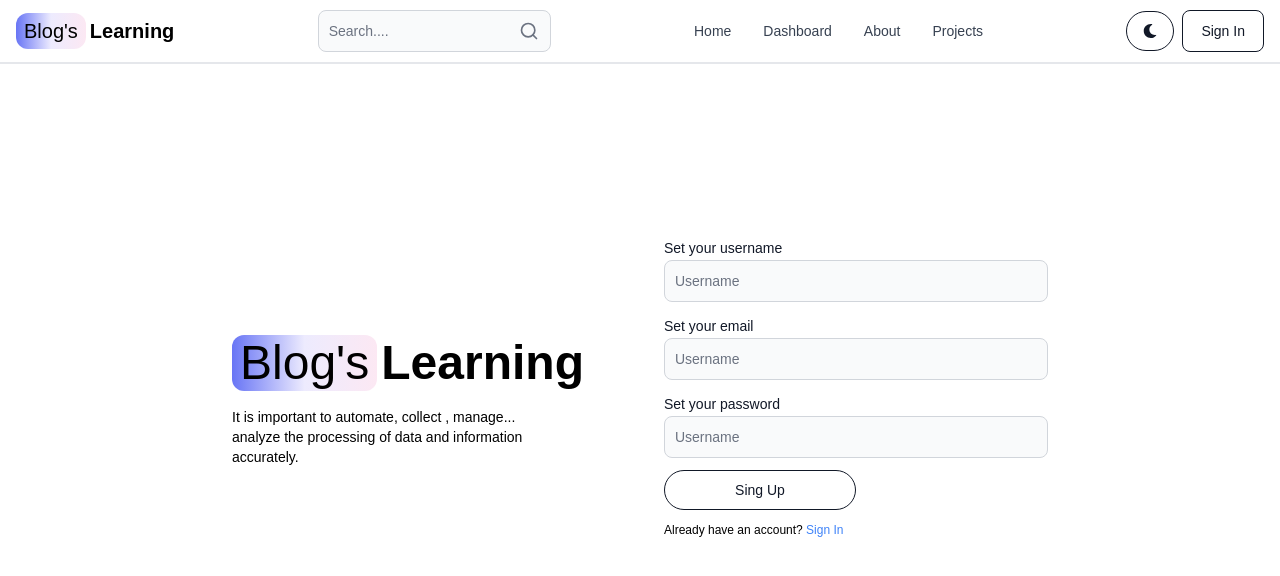
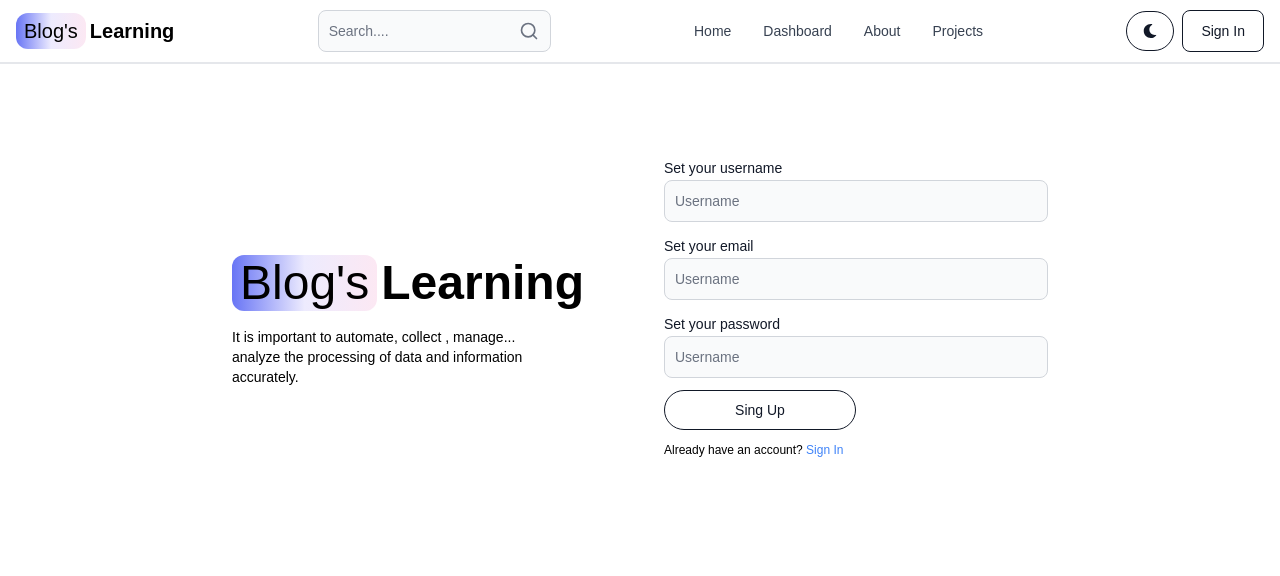
Before and after one commit to tchasinga/blogs-learning, a React (Vite) app in the folder frontend/: page /sign-up in a window 1280 px wide. Shown: the top 576 px of the page. Built offline with nearby package versions, Linux system fonts and the light colour scheme.

Commit message:
new code is added

```diff
--- a/frontend/src/Pages/SingUp.jsx
+++ b/frontend/src/Pages/SingUp.jsx
@@ -46,7 +46,7 @@ export default function SingUp() {
   }
 
   return (
-    <div className="py-40 justify-center flex items-center">
+    <div className="min-h-screen mt-20">
       <div className="flex p-3 justify-center gap-20 items-center  max-w-3xl mx-auto flex-col md:flex-row md:items-center">
         {/* Adding first div for left side */}
         <div className="">
```
